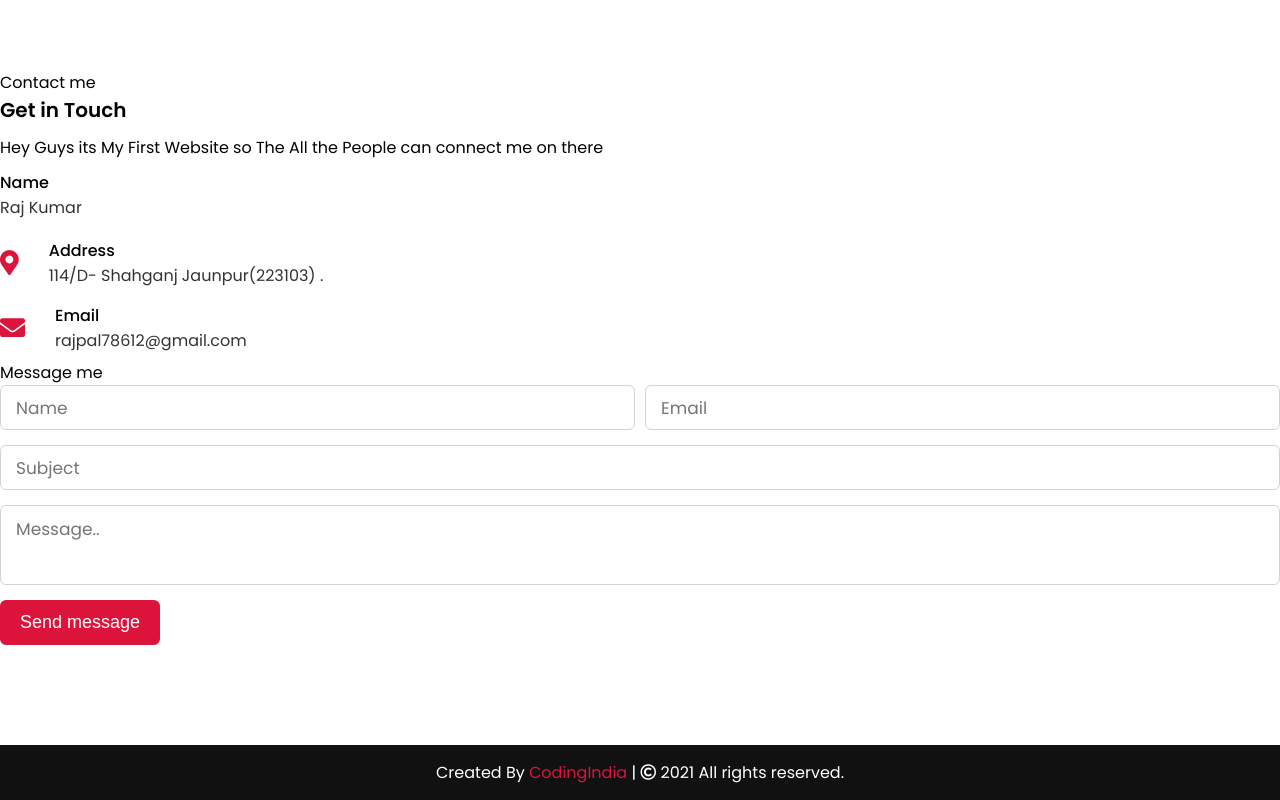
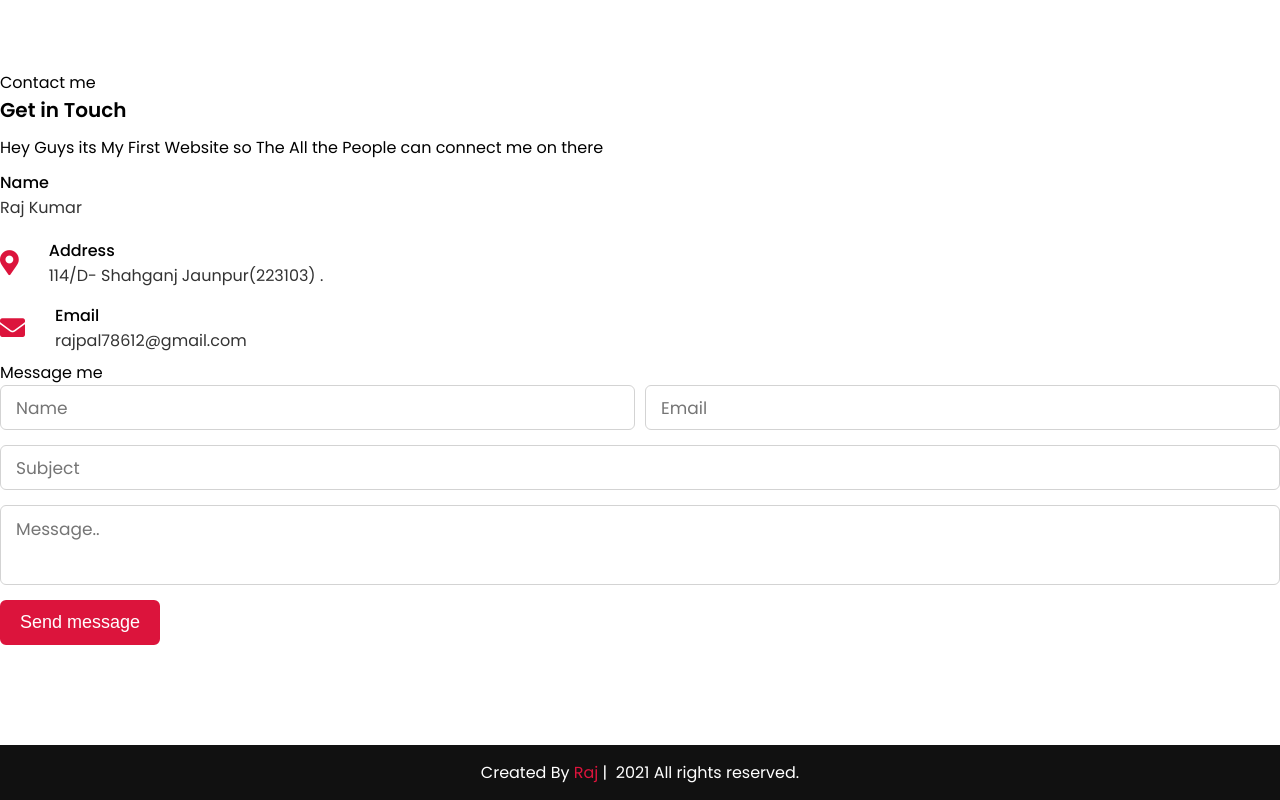
Before and after one commit to rajpalj7/webhubgithub.com, a plain HTML site: page index.html in a window 1280 px wide. Shown: the part 3082-3882 px from the top of the page. Drawn offline with nearby package versions, Linux system fonts and the light colour scheme.

Commit message:
Update index.html

```diff
--- a/index.html
+++ b/index.html
@@ -252,7 +252,7 @@
 
     <!-- footer section start -->
     <footer>
-        <span>Created By <a href="https://www.codingnepalweb.com">CodingIndia</a> | <span class="far fa-copyright"></span> 2021 All rights reserved.</span>
+        <span>Created By <a href="https://www.codingnepalweb.com">Raj</a> | <span class="far fa-com"></span> 2021 All rights reserved.</span>
     </footer>
 
     <script src="script.js"></script>
```
